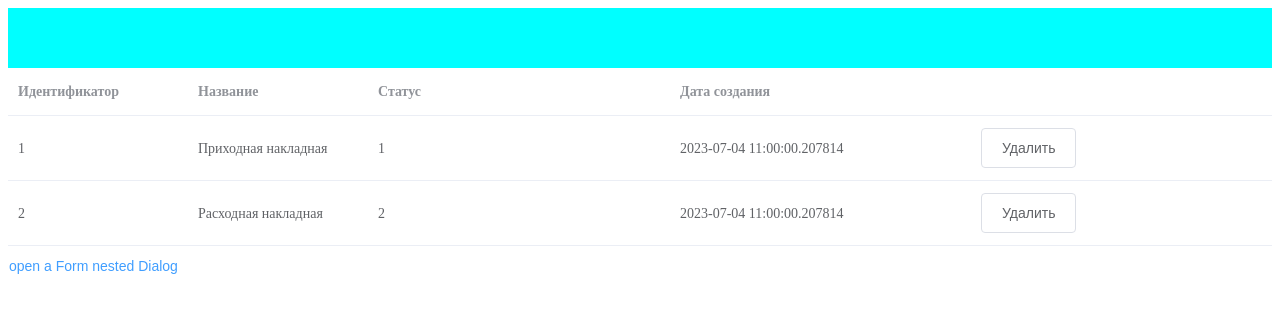
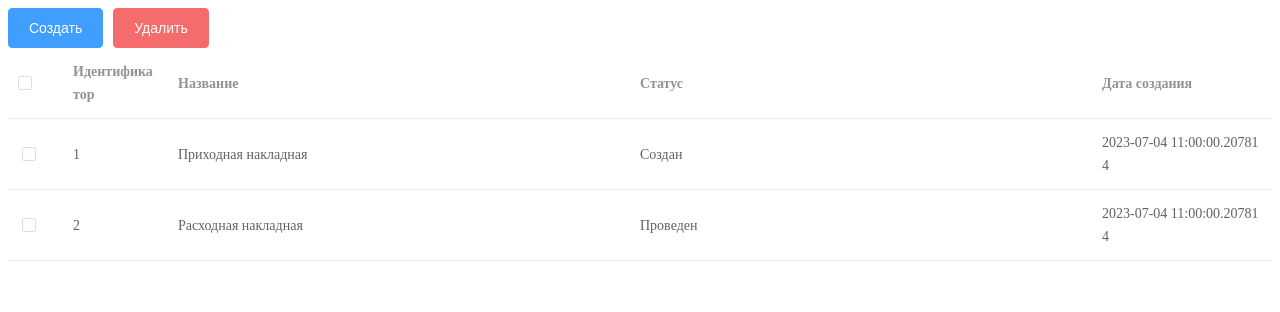
Before and after one commit to M1ka321/vue2, a Vue app: page / in a window 1280 px wide. Shown: the top 312 px of the page. Built offline with nearby package versions, Linux system fonts and the light colour scheme.

Commit message:
23.11 Макет создан

```diff
--- a/src/App.vue
+++ b/src/App.vue
@@ -1,63 +1,23 @@
 <template>
   <div id="app">
-    <Navbar/>
-    <el-table
-        :data="tableData"
-        style="width: 100%">
-      <el-table-column
-          prop="id"
-          label="Идентификатор"
-          width="180">
-      </el-table-column>
-      <el-table-column
-          prop="name"
-          label="Название"
-          width="180">
-      </el-table-column>
-      <el-table-column
-          prop="status_id"
-          label="Статус">
-      </el-table-column>
-      <el-table-column
-          prop="created_at"
-          label="Дата создания">
-      </el-table-column>
-      <el-table-column>
-        <el-button>Удалить</el-button>
-      </el-table-column>
-    </el-table>
-    <TableForm/>
+    <TableComponent/>
+    <EditFormComponent/>
+    <CreateFormComponent/>
   </div>
 </template>
 <script>
-import TableForm from "@/components/TableForm.vue";
-import Navbar from "@/components/Navbar.vue";
+
+
+import TableComponent from "@/components/TableComponent.vue";
+import EditFormComponent from "@/components/EditFormComponent.vue";
+import CreateFormComponent from "@/components/CreateFormComponent.vue";
 
 export default {
   name: 'App',
   components: {
-    TableForm,
-    Navbar
+    TableComponent,
+    EditFormComponent,
+    CreateFormComponent
   },
-  data() {
-    return {
-      tableData: [
-        {
-          id: 1,
-          name: "Приходная накладная",
-          status_id: 1,
-          created_at: "2023-07-04 11:00:00.207814"
-        },
-        {
-          "id": 2,
-          "name": "Расходная накладная",
-          "status_id": 2,
-          "created_at": "2023-07-04 11:00:00.207814"
-        }
-      ]
-    }
-  }
-
-
 }
 </script>
--- /dev/null
+++ b/src/components/CreateFormComponent.vue
@@ -0,0 +1,55 @@
+<template>
+  <el-dialog title="Форма создания" :visible.sync="localVisible">
+    <el-form :model="localFormData" ref="createForm" label-position="left" label-width="80px">
+      <el-form-item label="Название" prop="name">
+        <el-input v-model="localFormData.name" autocomplete="off"></el-input>
+      </el-form-item>
+      <el-form-item label="Статус" prop="status">
+        <el-select v-model="localFormData.status" placeholder="Выберете статус">
+          <el-option label="Создан" value="1"></el-option>
+          <el-option label="Проведен" value="2"></el-option>
+          <el-option label="Отменен" value="3"></el-option>
+        </el-select>
+      </el-form-item>
+    </el-form>
+    <span slot="footer" class="dialog-footer">
+      <el-button @click="handleCancel">Отмена</el-button>
+      <el-button type="primary" @click="handleConfirm">Создать</el-button>
+    </span>
+  </el-dialog>
+</template>
+
+<script>
+export default {
+  props: {
+    visible: Boolean
+  },
+  data() {
+    return {
+      localVisible: this.visible,
+      localFormData: {
+        name: "",
+        status: ""
+      }
+    };
+  },
+  watch: {
+    visible(newVal) {
+      this.localVisible = newVal;
+      this.localFormData = {
+        name: "",
+        status: ""
+      };
+    }
+  },
+  methods: {
+    handleCancel() {
+      this.$emit("update:visible", false);
+    },
+    handleConfirm() {
+      this.$emit("update:visible", false);
+      this.$emit("save");
+    }
+  }
+};
+</script>
--- /dev/null
+++ b/src/components/EditFormComponent.vue
@@ -0,0 +1,50 @@
+<template>
+  <el-dialog title="Форма редактирования" :visible.sync="localVisible">
+    <el-form :model="localFormData" ref="editForm" label-position="left" label-width="80px">
+      <el-form-item label="Название" prop="name">
+        <el-input v-model="localFormData.name" autocomplete="off"></el-input>
+      </el-form-item>
+      <el-form-item label="Статус" prop="status">
+        <el-select v-model="localFormData.status" placeholder="Выберете статус">
+          <el-option label="Создан" value="1"></el-option>
+          <el-option label="Проведен" value="2"></el-option>
+          <el-option label="Отменен" value="3"></el-option>
+        </el-select>
+      </el-form-item>
+    </el-form>
+    <span slot="footer" class="dialog-footer">
+      <el-button @click="handleCancel">Отмена</el-button>
+      <el-button type="primary" @click="handleConfirm">Сохранить</el-button>
+    </span>
+  </el-dialog>
+</template>
+
+<script>
+export default {
+  props: {
+    visible: Boolean,
+    formData: Object
+  },
+  data() {
+    return {
+      localVisible: this.visible,
+      localFormData: { ...this.formData }
+    };
+  },
+  watch: {
+    visible(newVal) {
+      this.localVisible = newVal;
+      this.localFormData = { ...this.formData };
+    }
+  },
+  methods: {
+    handleCancel() {
+      this.$emit("update:visible", false);
+    },
+    handleConfirm() {
+      this.$emit("update:visible", false);
+      this.$emit("save");
+    }
+  }
+};
+</script>
--- /dev/null
+++ b/src/components/TableComponent.vue
@@ -0,0 +1,76 @@
+<template>
+  <div>
+    <el-button type="primary" @click="openCreateForm">Создать</el-button>
+    <el-button type="danger" @click="deleteSelected">Удалить</el-button>
+
+    <el-table :data="tableData" @row-click="openEditForm" :default-sort="{ prop: 'id', order: 'ascending' }">
+      <el-table-column type="selection" width="55"></el-table-column>
+      <el-table-column prop="id" label="Идентификатор" min-width="18px"></el-table-column>
+      <el-table-column prop="name" label="Название"></el-table-column>
+      <el-table-column prop="status" label="Статус"></el-table-column>
+      <el-table-column prop="created_at" label="Дата создания" width="180"></el-table-column>
+    </el-table>
+
+    <EditFormComponent :visible.sync="dialogFormVisible" :formData="editForm" @save="saveEditForm" />
+    <CreateFormComponent :visible.sync="createFormVisible" @save="saveCreateForm" />
+  </div>
+</template>
+
+<script>
+import EditFormComponent from "@/components/EditFormComponent.vue";
+import CreateFormComponent from "@/components/CreateFormComponent.vue";
+
+export default {
+  data() {
+    return {
+      tableData: [
+        {
+          id: 1,
+          name: "Приходная накладная",
+          status: "Создан",
+          created_at: "2023-07-04 11:00:00.207814"
+        },
+        {
+          id: 2,
+          name: "Расходная накладная",
+          status: "Проведен",
+          created_at: "2023-07-04 11:00:00.207814"
+        }
+      ],
+      dialogFormVisible: false,
+      createFormVisible: false,
+      editForm: {
+        id: null,
+        name: "",
+        status: ""
+      },
+      selectedRows: []
+    };
+  },
+  methods: {
+    openEditForm(row) {
+      this.dialogFormVisible = true;
+      this.editForm = { ...row };
+    },
+    openCreateForm() {
+      this.createFormVisible = true;
+    },
+    saveEditForm() {
+      //изменение дописать
+      this.dialogFormVisible = false;
+    },
+    saveCreateForm() {
+      //добавление дописать
+      this.createFormVisible = false;
+    },
+    deleteSelected() {
+      // удаление дописать
+      this.selectedRows = [];
+    }
+  },
+  components: {
+    EditFormComponent,
+    CreateFormComponent
+  }
+};
+</script>
```
